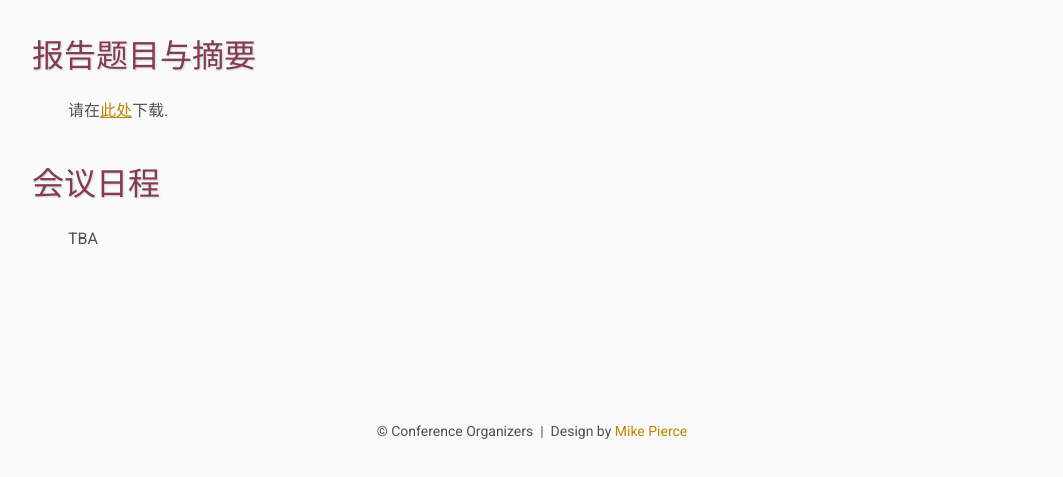
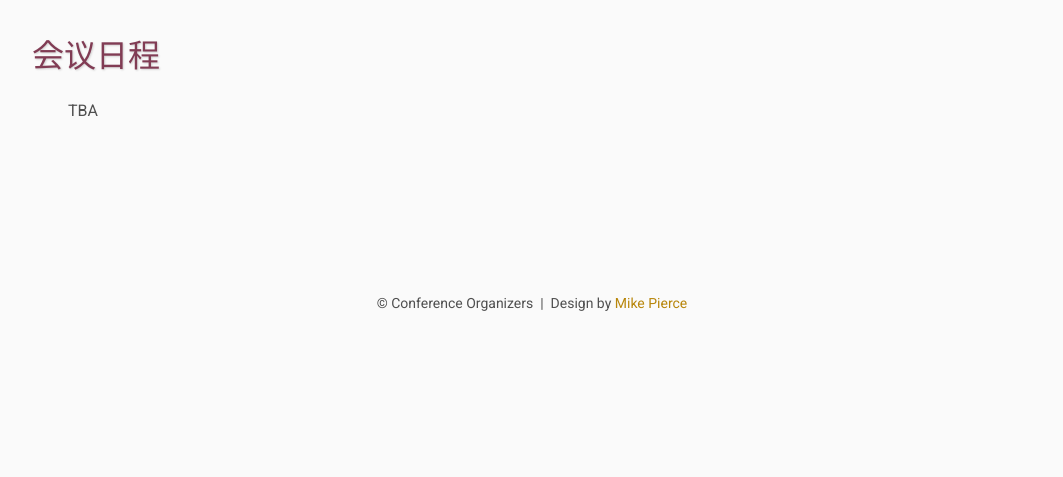
Before and after one commit to llddeddym/2025-complex-geometry, a plain HTML site: page program/index.html in a window 1280 px wide. Shown: the part 861-1338 px from the top of the page, without its empty margins (108-1171 px from the left). After the commit the page ends 1236 px from the top, so only its background shows below. Drawn offline with nearby package versions, Linux system fonts and the light colour scheme; some packages are replaced by stand-ins of ours; files that its build step writes are made by us from their sources.

Commit message:
Update index.html

```diff
--- a/program/index.html
+++ b/program/index.html
@@ -46,13 +46,6 @@
             </td>
         </tr>
     </table>
-
-    <h2>报告题目与摘要</h2>
-    <div>
-        <p>
-            请在<a href="assets/Title and Abstract.pdf">此处</a>下载.
-        </p>
-    </div>
 
     <h2>会议日程</h2>
 
```
